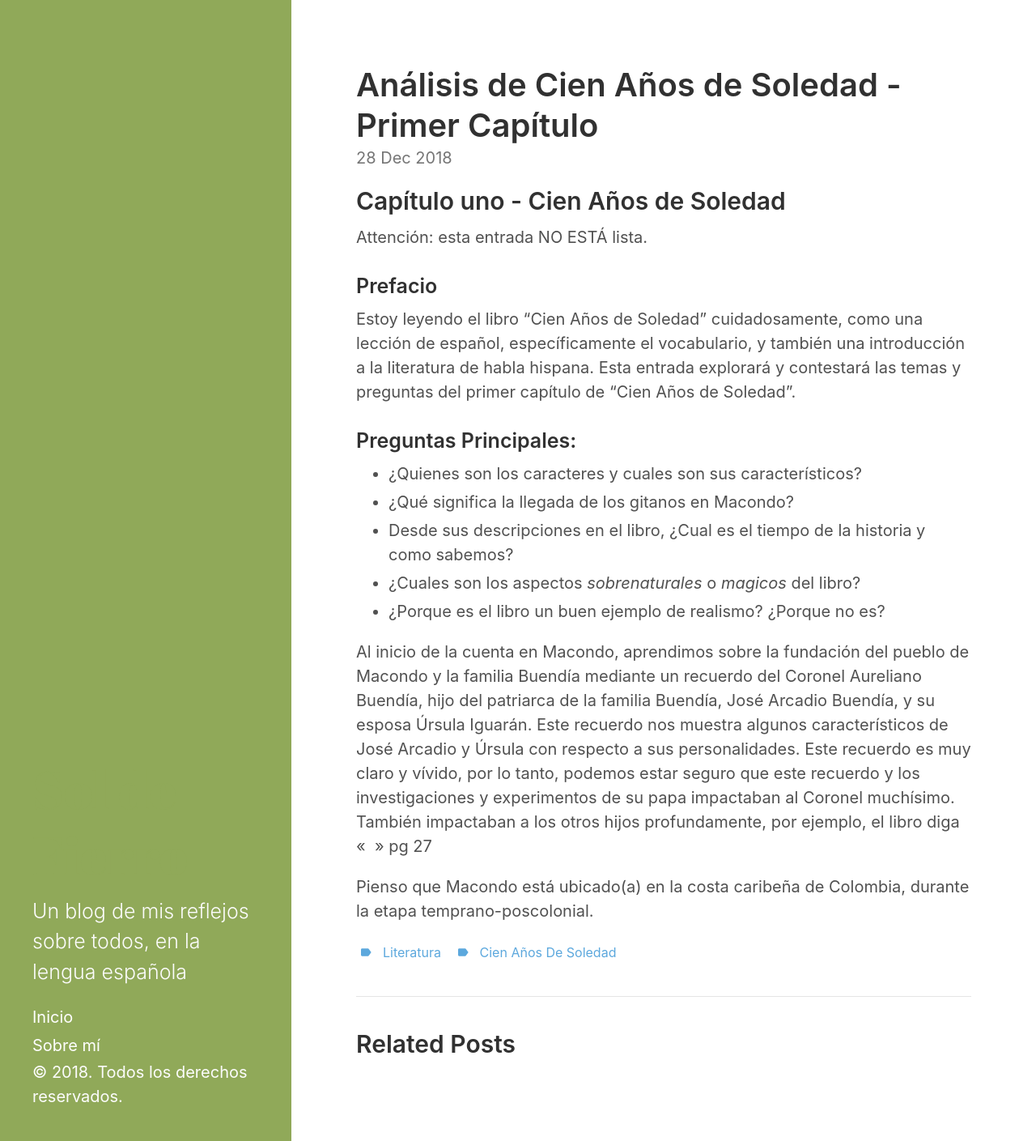
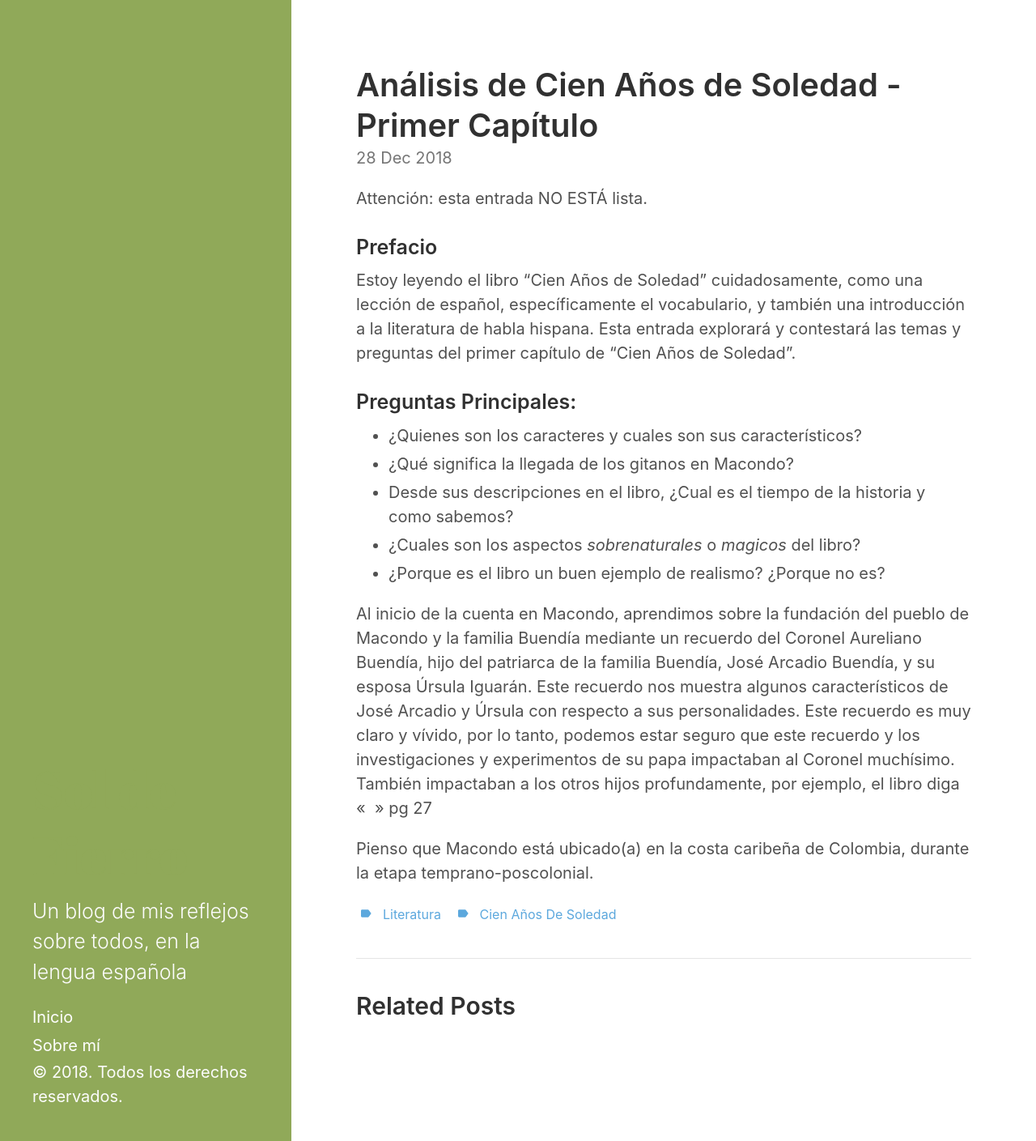
Before and after one commit to soldefierro/soldefierro.github.io, a Jekyll site: the page built from _posts/2018-12-28-primer-capitulos-cien-anos-de-soledad.md, in a window 1280 px wide. Shown: the whole page at 81% size. Built offline with Jekyll 4.4.1, drawn with Linux system fonts in a browser that asks for light colours.

Commit message:
Tweaks del CSS

```diff
--- a/_includes/sidebar.html
+++ b/_includes/sidebar.html
@@ -1,7 +1,7 @@
 <div id="sidebar">
   <header>
     <{% if page.layout == "index" %}h1{% else %}div{% endif %} class="site-title">
-      <a href="{{ site.baseurl }}/">
+      <a href="{{ site.baseurl }}/" class="titulo-blog">
         {% unless page.url == "/" %}
           <span class="back-arrow icon">{% include svg/back-arrow.svg %}</span>
         {% endunless %}
--- a/_posts/2018-12-28-primer-capitulos-cien-anos-de-soledad.md
+++ b/_posts/2018-12-28-primer-capitulos-cien-anos-de-soledad.md
@@ -6,7 +6,6 @@
   - Cien Años de Soledad
 ---
 
-## Capítulo uno - Cien Años de Soledad
 
 Attención: esta entrada NO ESTÁ lista.
 
--- a/_sass/hydeout/_base.scss
+++ b/_sass/hydeout/_base.scss
@@ -101,3 +101,7 @@
     box-shadow: $default-box-shadow;
   }
 }
+
+.titulo-blog {
+  color: #FFFFFF;
+}
```
